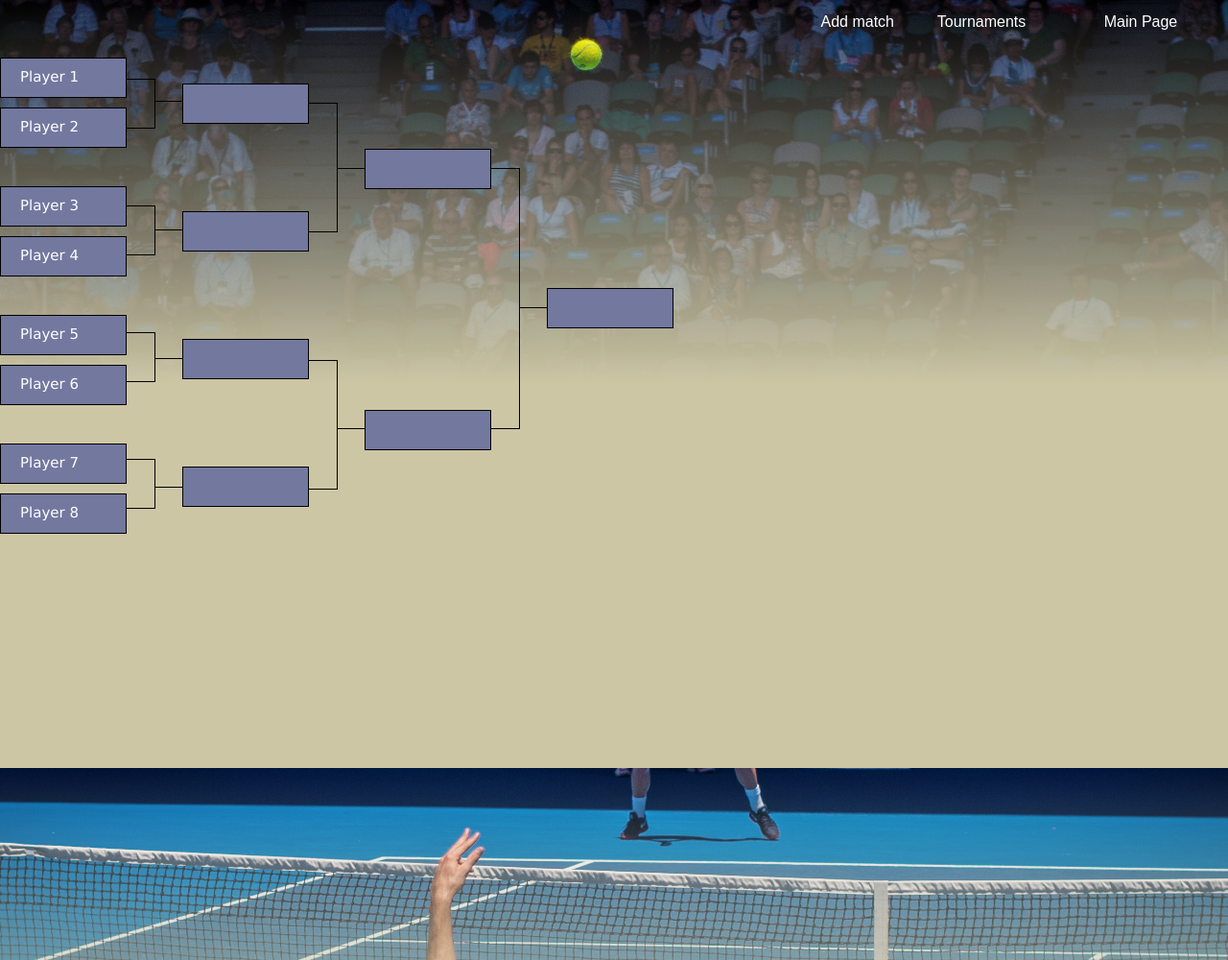
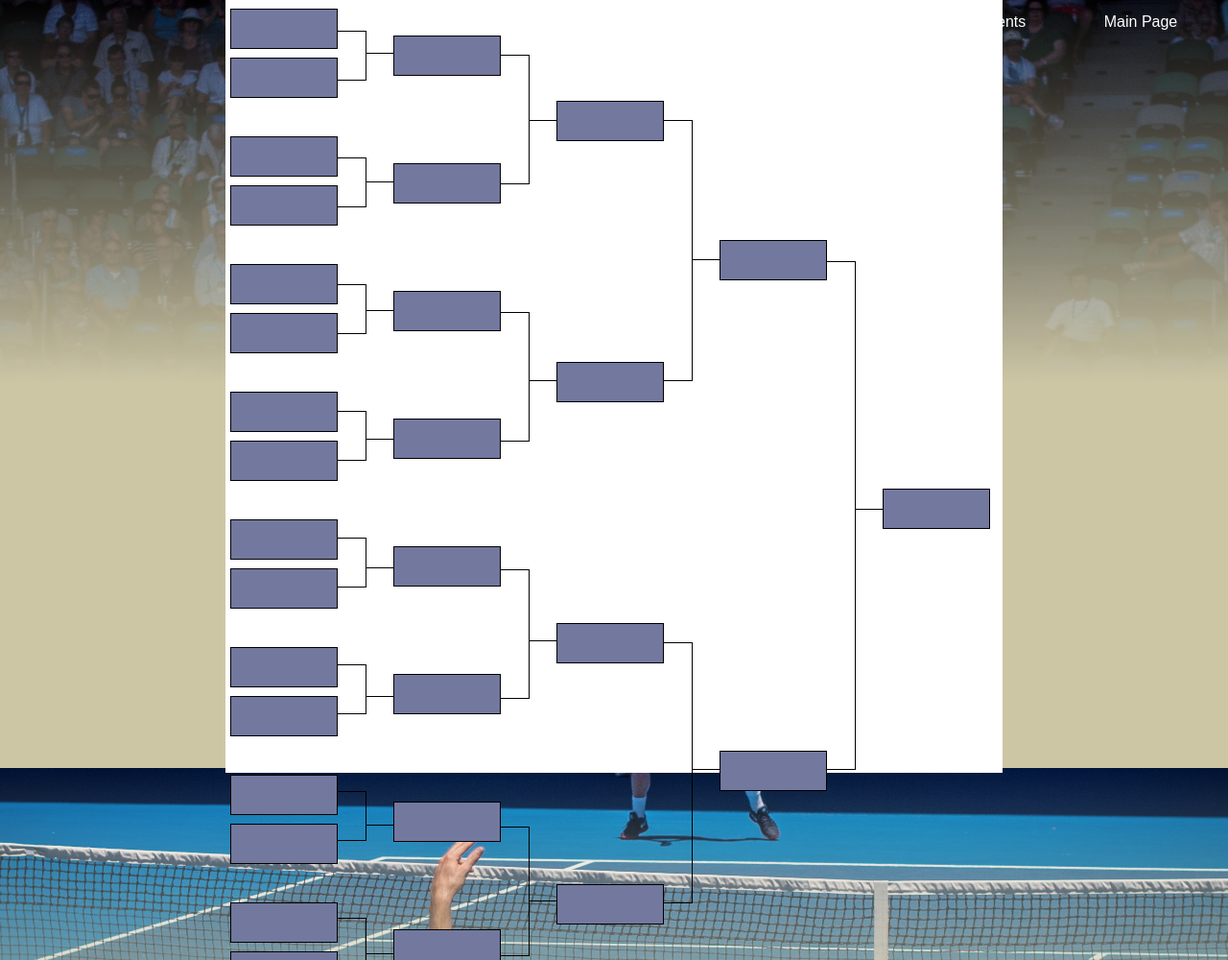
Before and after one commit to killagarila/tennis-tournament-web, a Flask app: page /tournament in a window 1280 px wide. Shown: the whole page at 96% size. Run offline with Flask 2, Linux system fonts and the light colour scheme.

Commit message:
Added Tournament Table with CSS

```diff
--- a/static/stylesheet.css
+++ b/static/stylesheet.css
@@ -147,46 +147,7 @@ html, body {
   }
 
 
-  /* .brackbox{
-    background-color: aquamarine;
-    margin: 25px;
-    min-width: 100px;
-    max-width: 100px;
-    height: 50px;
-  }
-
-  .round{
-    display: flex;
-    flex-direction: column;
-    justify-content: center;
-    width: 100px;
-  }
-
-  .round .round-one{
-
-  }
-
-  .round .round-two{
-
-  }
-
-  .round .round-semifinal{
-
-  }
-
-  .round .round-final{
-
-  }
-
-  .winner{
-
-  }
-
-  .loser{
-
-  } */
-
-
+  /* CSS below is for the tournament table */
   #container {
     width: 800px;
     height: 600px;
@@ -194,17 +155,17 @@ html, body {
 }
 
 section {
-    width: 130px;
+    width: 110px;
     height: 520px;
     float: left;
 }
 
 section > div {
-    width: 100px;
+    width: 80px;
     height: 20px;
-    border: 1px solid #000;
-    margin: 10px 0;
-    background: #73789F;
+    border: 1px solid #000;  /* Border colour of box in tournament table */
+    margin: 9px 0;
+    background: #73789F; /* Background of box in tournament table */
     color: white;
     padding: 10px 10px 10px 20px;
 }
@@ -213,7 +174,7 @@ section > div:nth-child(2n) {
     margin-bottom: 40px;
 }
 
-.connecter {
+.conn {
     width: 30px;
     height: 520px;
     float: left;
@@ -225,7 +186,7 @@ section > div:nth-child(2n) {
     float: left;
 }
 
-.connecter div {
+.conn div {
     border: 1px solid #000;
     border-left: none;
     height: 50px;
@@ -233,7 +194,7 @@ section > div:nth-child(2n) {
     margin: 80px 0 0 1px;
 }
 
-.connecter div:first-child {
+.conn div:first-child {
     margin: 32px 0 0 1px;
 }
 
@@ -246,11 +207,11 @@ section > div:nth-child(2n) {
     margin-top: 55px;
 }
 
-#quarterFinals > div {
+#QFinal > div {
     margin-top: 91px;
 }
 
-#quarterFinals > div:first-child {
+#QFinal > div:first-child {
     margin-top: 37px;
 }
 
@@ -270,21 +231,59 @@ section > div:nth-child(2n) {
 #line2 div:first-child {
     margin-top: 125px;
 }
-#semiFinals > div {
+#SFinal > div {
     margin-top: 230px;
 }
-#semiFinals > div:first-child {
+#SFinal > div:first-child {
     margin-top: 105px;
 }
+
 #conn3 div {
     margin-top: 125px;
     height: 270px;
 }
+#conn3 > div:last-child {
+  margin-top: 272px;
+  height: 270px;
+}
 
 #line3 div {
-    margin-top: 270px;
+  margin-top: 270px;
+}
+
+#line3 div:last-child {
+  margin-top: 530px;
 }
 
 #final > div {
-    margin-top: 250px;
+  margin-top: 250px;
 }
+
+#final > div:last-child {
+  margin-top: 490px;
+}
+
+#conn4 div {
+  margin-top: 272px;
+  height: 528px;
+
+}
+
+#line4 div {
+  margin-top: 530px;
+}
+
+#winner {
+  margin-top: 500px;
+}
+
+.tournament-box{
+  background-color: white; /* Colour of the div behind tournament table */
+  padding: 5px;
+  height: 100%;
+  width: fit-content;
+  position: fixed;
+  top: 50%;
+  left: 50%;
+  transform: translate(-50%, -50%);
+}
--- a/templates/tournament.html
+++ b/templates/tournament.html
@@ -24,109 +24,71 @@
                     <a href="/newmatch">Add match</a>
                 </div>
             </nav>
-            <!-- below is bracket design -->
-            <!-- <div class="round round-one">
-                <div class="brackbox"></div>
-                <div class="brackbox"></div>
-                <div class="brackbox"></div>
-                <div class="brackbox"></div>
-                <div class="brackbox"></div>
-                <div class="brackbox"></div>
-                <div class="brackbox"></div>
-                <div class="brackbox"></div>
-                <div class="brackbox"></div>
-                <div class="brackbox"></div>
-                <div class="brackbox"></div>
-                <div class="brackbox"></div>
-                <div class="brackbox"></div>
-                <div class="brackbox"></div>
-                <div class="brackbox"></div>
-                <div class="brackbox"></div>
-            </div>
-            <div class="round round-two">
-                <div class="brackbox"></div>
-                <div class="brackbox"></div>
-                <div class="brackbox"></div>
-                <div class="brackbox"></div>
-                <div class="brackbox"></div>
-                <div class="brackbox"></div>
-                <div class="brackbox"></div>
-                <div class="brackbox"></div>
-            </div>
-            <div class="round round-semifinal">
-                <div class="brackbox"></div>
-                <div class="brackbox"></div>
-                <div class="brackbox"></div>
-                <div class="brackbox"></div>
-            </div>
-            <div class="round round-final">
-                <div class="brackbox"></div>
-                <div class="brackbox"></div>
-            </div>
-            <div class="round round-winner">
-                <div class="brackbox"></div>
-            </div> -->
+            <div class="tournament-box">
                 <article id="container">
-
+                    <!-- First Round Players -->
                     <section>
-                    <div>Player 1</div>
-                    <div>Player 2</div>
-                    <div>Player 3</div>
-                    <div>Player 4</div>
-                    <div>Player 5</div>
-                    <div>Player 6</div>
-                    <div>Player 7</div>
-                    <div>Player 8</div>
-                </section>
-
-                <div class="connecter">
                         <div></div>
                         <div></div>
                         <div></div>
                         <div></div>
-                </div>
-
-                <div class="line">
-                    <div>
-                    </div><div>
-                    </div><div>
-                    </div><div>
-                    </div>
-                </div>
-
-                <section id="quarterFinals">
+                        <div></div>
+                        <div></div>
+                        <div></div>
+                        <div></div>
+                        <div></div>
+                        <div></div>
+                        <div></div>
+                        <div></div>
                         <div></div>
                         <div></div>
                         <div></div>
                         <div></div>
                     </section>
 
-                <div class="connecter" id="conn2">
+                    <div class="conn"><div></div><div></div><div></div><div></div><div></div><div></div><div></div><div></div></div>
+                    <div class="line"><div></div><div></div><div></div><div></div><div></div><div></div><div></div><div></div></div>
+
+                    <section id="QFinal">
+                        <!-- Second Round Players -->
                         <div></div>
                         <div></div>
-                </div>
-
-                <div class="line" id="line2">
                         <div></div>
                         <div></div>
-                </div>
-
-                <section id="semiFinals">
+                        <div></div>
+                        <div></div>
                         <div></div>
                         <div></div>
                     </section>
 
-                <div class="connecter" id="conn3">
+                    <div class="conn" id="conn2"><div></div><div></div><div></div><div></div></div>
+                    <div class="line" id="line2"><div></div><div></div><div></div><div></div></div>
+
+                    <section id="SFinal">
+                        <!-- Third Round Players -->
                         <div></div>
-                </div>
+                        <div></div>
+                        <div></div>
+                        <div></div>
+                    </section>
 
-                <div class="line" id="line3">
-                    <div></div>
-                </div>
+                    <div class="conn" id="conn3"><div></div><div></div></div>
+                    <div class="line" id="line3"><div></div><div></div></div>
 
                     <section id="final">
+                        <!-- Final Round Players -->
+                        <div></div>
+                        <div></div>
+                    </section>
+
+                    <div class="conn" id="conn4"><div></div></div>
+                    <div class="line" id="line4"><div></div></div>
+
+                    <section id="winner">
+                        <!-- Winner -->
                         <div></div>
                     </section>
                 </article>
+            </div>
     </body>
 </html>
```
Lines whose indentation alone changed are shown as unchanged.
